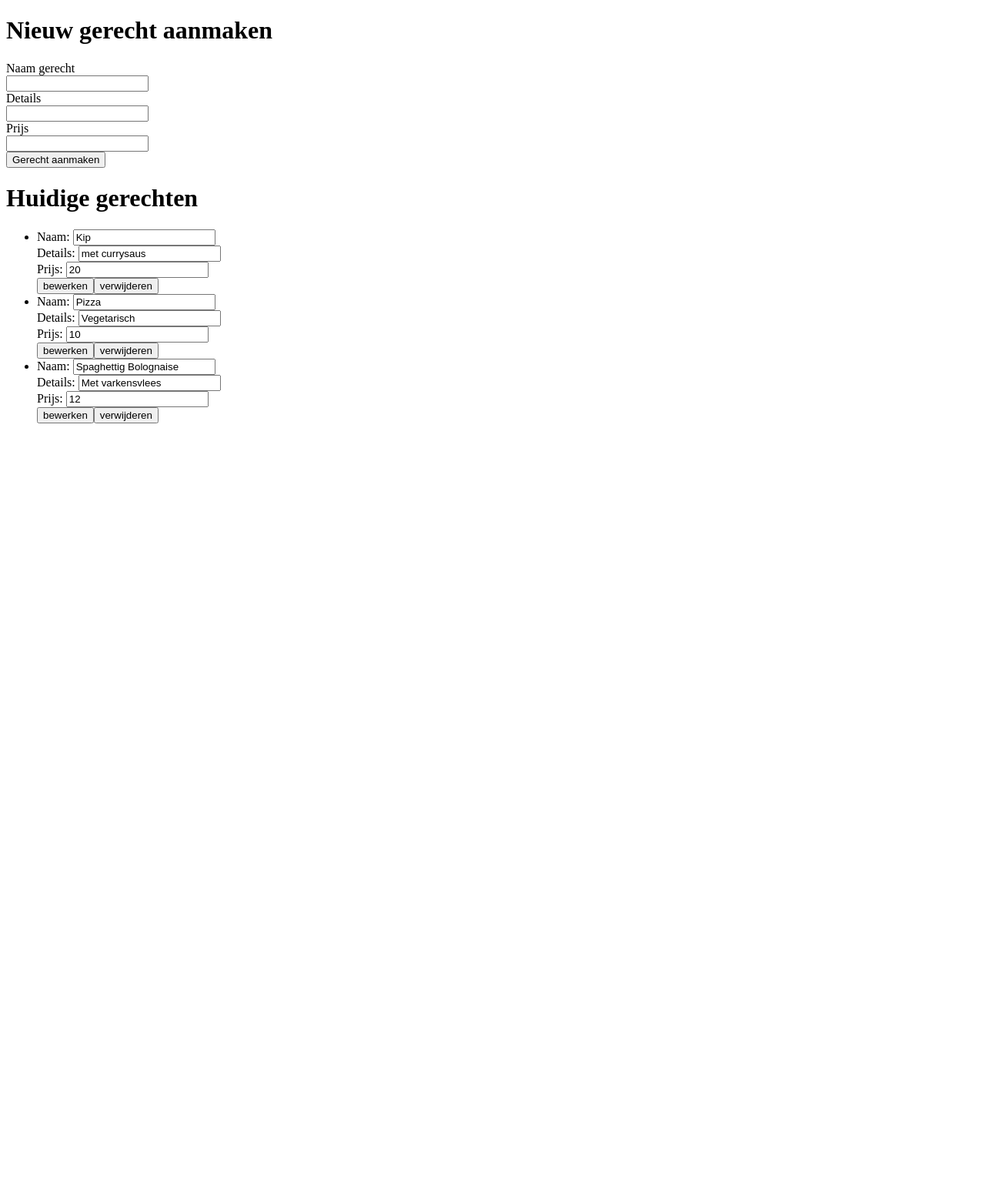
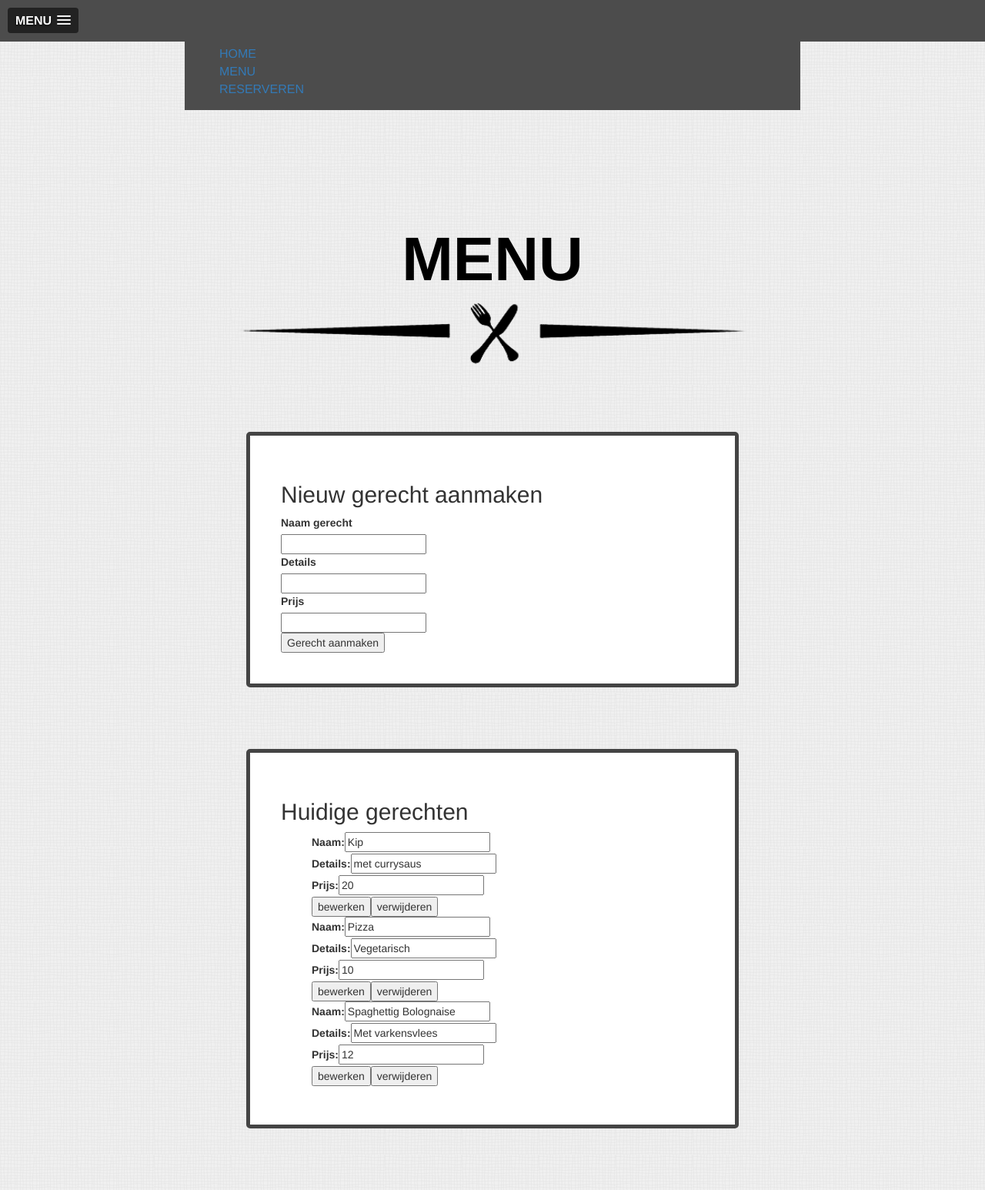
Before and after one commit to GlennVanHaute/PHPGroep14, a PHP site: page /menu.php in a window 1280 px wide. Shown: the whole page at 77% size. Before the commit the page ends 550 px from the top, so only its background shows below. Run offline with PHP 8.4, Linux system fonts and the light colour scheme; data comes from the database, SQL or seed files in the repository; some libraries are stand-ins or nearby versions.

Commit message:
CSS en NAV_INCLUDE
index, menu, menubeheer

```diff
--- /dev/null
+++ b/css/slicknav.css
@@ -0,0 +1,100 @@
+/*
+    Mobile Menu Core Style
+*/
+
+.slicknav_btn { position: relative; display: block; vertical-align: middle; float: left; padding: 0.438em 0.625em 0.438em 0.625em; line-height: 1.125em; cursor: pointer; }
+.slicknav_menu  .slicknav_menutxt { display: block; line-height: 1.188em; float: left; }
+.slicknav_menu .slicknav_icon { float: left; margin: 0.188em 0 0 0.438em; }
+.slicknav_menu .slicknav_no-text { margin: 0 }
+.slicknav_menu .slicknav_icon-bar { display: block; width: 1.125em; height: 0.125em; -webkit-border-radius: 1px; -moz-border-radius: 1px; border-radius: 1px; -webkit-box-shadow: 0 1px 0 rgba(0, 0, 0, 0.25); -moz-box-shadow: 0 1px 0 rgba(0, 0, 0, 0.25); box-shadow: 0 1px 0 rgba(0, 0, 0, 0.25); }
+.slicknav_btn .slicknav_icon-bar + .slicknav_icon-bar { margin-top: 0.188em }
+.slicknav_nav { clear: both }
+.slicknav_nav ul,
+.slicknav_nav li { display: block }
+.slicknav_nav .slicknav_arrow { font-size: 0.8em; margin: 0 0 0 0.4em; }
+.slicknav_nav .slicknav_item { display: block; cursor: pointer; }
+.slicknav_nav a { display: block }
+.slicknav_nav .slicknav_item a { display: inline }
+.slicknav_menu:before,
+.slicknav_menu:after { content: " "; display: table; }
+.slicknav_menu:after { clear: both }
+/* IE6/7 support */
+.slicknav_menu { *zoom: 1 }
+
+/*
+    User Default Style
+    Change the following styles to modify the appearance of the menu.
+*/
+
+.slicknav_menu {
+	font-size:16px;
+}
+/* Button */
+.slicknav_btn {
+	margin: 5px 5px 6px;
+	text-decoration:none;
+	text-shadow: 0 1px 1px rgba(255, 255, 255, 0.75);
+	-webkit-border-radius: 4px;
+	-moz-border-radius: 4px;
+	border-radius: 4px;
+	background-color: #222222;
+}
+/* Button Text */
+.slicknav_menu  .slicknav_menutxt {
+	color: #FFF;
+	font-weight: bold;
+	text-shadow: 0 1px 3px #000;
+}
+/* Button Lines */
+.slicknav_menu .slicknav_icon-bar {
+  background-color: #f5f5f5;
+}
+.slicknav_menu {
+	background:#4c4c4c;
+	padding:5px;
+}
+.slicknav_nav {
+	color:#fff;
+	margin:0;
+	padding:0;
+	font-size:0.875em;
+}
+.slicknav_nav, .slicknav_nav ul {
+	list-style: none;
+	overflow:hidden;
+}
+.slicknav_nav ul {
+	padding:0;
+	margin:0 0 0 20px;
+}
+.slicknav_nav .slicknav_item {
+	padding:5px 10px;
+	margin:2px 5px;
+}
+.slicknav_nav a{
+	padding:5px 10px;
+	margin:2px 5px;
+	text-decoration:none;
+	color:#fff;
+}
+.slicknav_nav .slicknav_item a {
+	padding:0;
+	margin:0;
+}
+.slicknav_nav .slicknav_item:hover {
+	-webkit-border-radius: 6px;
+	-moz-border-radius: 6px;
+	border-radius: 6px;
+	background:#ccc;
+	color:#fff;
+}
+.slicknav_nav a:hover{
+	-webkit-border-radius: 6px;
+	-moz-border-radius: 6px;
+	border-radius: 6px;
+	background:#ccc;
+	color:#222;
+}
+.slicknav_nav .slicknav_txtnode {
+     margin-left:15px;
+}
--- a/css/style.css
+++ b/css/style.css
@@ -1,3 +1,52 @@
+/* INDEX PAGINA */
+
+body{
+background-image: url(../images/bg.png);
+}
+
+#wrapper{
+	max-width:800px;
+margin-left: auto;
+margin-right: auto;
+}
+
+
+h1{
+	text-align:center;
+	font-size:80px;
+	margin-top:150px;
+	font-weight: bold;
+	color:black;
+}
+
+.headerline{
+	width:100%;
+}
+
+
+
+
+
+
+/* MENU en MENUBEHEER PAGINA rgba(0,0,0,0.06) */
+
+.menucss{
+	width: 80%;
+	margin: 10%;
+	padding:5%;
+	background-color: white;
+	border: 5px solid #444;
+	border-radius: 5px;
+}
+
+#menu link{
+
+}
+
+
+
+/* BOORSTRAP SHIZZLE */
+
 .nav-pills {
 	background-color: #333333;
 }
--- a/login.php
+++ b/login.php
@@ -34,6 +34,8 @@ if (isset($_POST['btnLogin'])) {
 </head>
 <body>
 
+	<?php include('nav_include.php') ?>
+
 <div class="container">
 <!-- 	<nav>
 		<a href="logout.php"Logout>Logout</a>
--- a/menu.php
+++ b/menu.php
@@ -54,7 +54,9 @@
 <head>
 	<meta charset="UTF-8">
 	<script type="text/javascript" src="http://ajax.googleapis.com/ajax/libs/jquery/1.11.0/jquery.min.js"></script>
-
+	<link rel="stylesheet" href="https://netdna.bootstrapcdn.com/bootstrap/3.1.1/css/bootstrap.min.css">
+	<link rel="stylesheet" href="css/style.css">
+	<link rel="stylesheet" href="css/slicknav.css">
 	<script type="text/javascript">
 	$(document).ready(function(){
 		$("#nieuwMenu").on('keyup', function(){
@@ -90,7 +92,16 @@
 	<title>Menu</title>
 </head>
 <body>
-	<h1>Nieuw gerecht aanmaken</h1>
+
+<section id="wrapper">
+
+	<?php include('nav_include.php') ?>
+
+	<h1> MENU </h1>
+	<img src="images/line.png" class="headerline" alt="line"/>
+
+	<section class="menucss">
+	<h2>Nieuw gerecht aanmaken</h1>
 
 	<div class="status"></div>
 
@@ -111,9 +122,10 @@
 	<input name="btnMenuAanmaken" type="submit" value="Gerecht aanmaken" />
 
 	</form>
+</section>
+<section class="menucss">
 
-
-	<h1>Huidige gerechten</h1>
+	<h2>Huidige gerechten</h1>
 	<?php
   		$res = $nieuwMenu->getAll();
 
@@ -141,7 +153,7 @@
 	?>
 
 
-
-
+</section>
+</section>
 </body>
 </html>
--- a/nav_include.php
+++ b/nav_include.php
@@ -1,15 +1,20 @@
+<section class="slicknav_menu">
+    <ul id="menu">
+    <li <?php if (strpos($_SERVER['PHP_SELF'], 'index.php')) echo 'class="current"';?> ><a href="index.php">HOME</a></li>
+    <li <?php if (strpos($_SERVER['PHP_SELF'], 'index.php')) echo 'class="current"';?>><a href="menuFrontend.php">MENU</a></li>
+    <li <?php if (strpos($_SERVER['PHP_SELF'], 'index.php')) echo 'class="current"';?>><a href="reservatie.php">RESERVEREN</a></li>
+    <li<?php if (strpos($_SERVER['PHP_SELF'], 'index.php')) echo 'class="current"';?> class="visibleeuh <?php  if(isset($_SESSION['admin']) == true) {echo block;}?>"><a href="tafelbeheer.php">TAFEL BEHEER</a></li>
+    <li <?php if (strpos($_SERVER['PHP_SELF'], 'index.php')) echo 'class="current"';?> class="visibleeuh <?php  if(isset($_SESSION['admin']) == true) {echo block;}?>"><a href="menu.php">MENU BEHEER</a></li>
+    <li <?php if (strpos($_SERVER['PHP_SELF'], 'index.php')) echo 'class="current"';?> class="visibleeuh <?php  if(isset($_SESSION['admin']) == true) {echo block;}?>"><a href="overzicht_reservatie.php">RESERVATIE BEHEER</a></li>
+    </ul>
+</section>
 
-<nav class="navbar navbar-fixed-top">
-      <ul class="nav nav-justified">
-     <li <?php if (strpos($_SERVER['PHP_SELF'], 'index.php')) echo 'class="current"';?>><a href="index.php">HOME</a></li>
-     <li <?php if (strpos($_SERVER['PHP_SELF'], 'index.php')) echo 'class="current"';?>><a href="menuFrontend.php">MENU</a></li>
-     <li <?php if (strpos($_SERVER['PHP_SELF'], 'index.php')) echo 'class="current"';?>><a href="tafels.php">RESERVEREN</a></li>
-     <li <?php if (strpos($_SERVER['PHP_SELF'], 'index.php')) echo 'class="current"';?> class="visibleeuh <?php  if(isset($_SESSION['admin']) == true) {echo block;}?>"><a href="tafelbeheer.php">MENU BEHEER</a></li>
-     <li <?php if (strpos($_SERVER['PHP_SELF'], 'index.php')) echo 'class="current"';?> class="visibleeuh <?php  if(isset($_SESSION['admin']) == true) {echo block;}?>"><a href="tafelbeheer.php">TAFEL BEHEER</a></li>
-     <li <?php if (strpos($_SERVER['PHP_SELF'], 'index.php')) echo 'class="current"';?> class="visibleeuh <?php  if(isset($_SESSION['admin']) == true) {echo block;}?>"><a href="overzicht_reservatie.php">RESERVATIE BEHEER</a></li>
-     <li <?php if (strpos($_SERVER['PHP_SELF'], 'index.php')) echo 'class="current"';?>class="nav-divider"></li>
-     <li <?php if (strpos($_SERVER['PHP_SELF'], 'index.php')) echo 'class="current"';?>><a href="logout.php"><i class="glyphicon glyphicon-off"></i>Afmelden</a></li>
-     <div class="row"><div class="fb-login-button" data-max-rows="1" data-size="large" data-show-faces="false" data-auto-logout-link="true"></div></div>
+<script src="http://ajax.googleapis.com/ajax/libs/jquery/1.2.6/jquery.js"></script>
 
-      </ul>
- </nav>
+<script src="js/jquery.slicknav.js"></script>
+
+<script type="text/javascript">
+$(document).ready(function(){
+    $('#menu').slicknav();
+});
+</script>
```
Also changed, not shown: index.php (+19 -6 lines), menuFrontend.php (+15 -3 lines), images/bg.png (added), images/line.png (added), images/logo.png (added), js/jquery.slicknav.js (added), js/jquery.slicknav.min.js (added), 1 other file.
